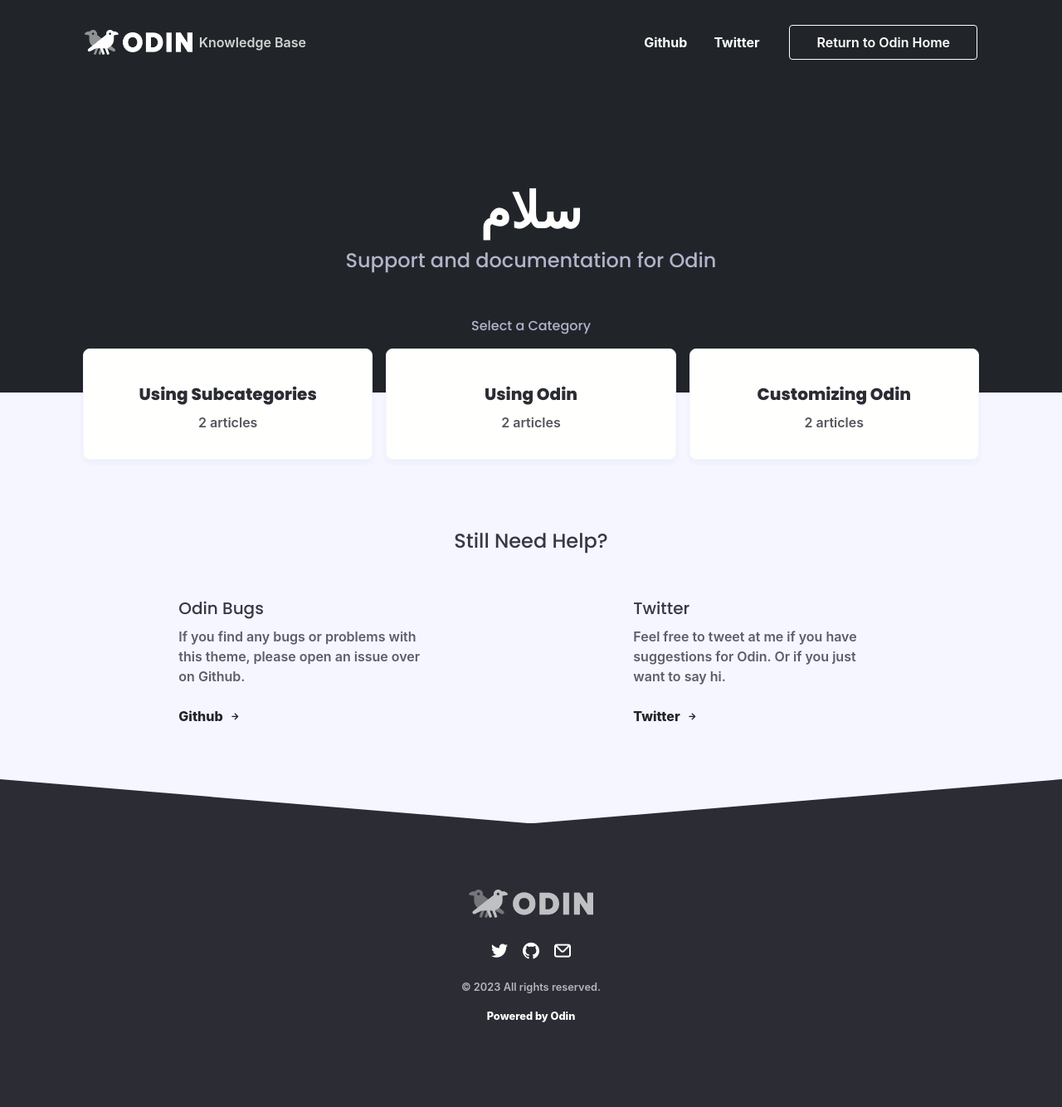
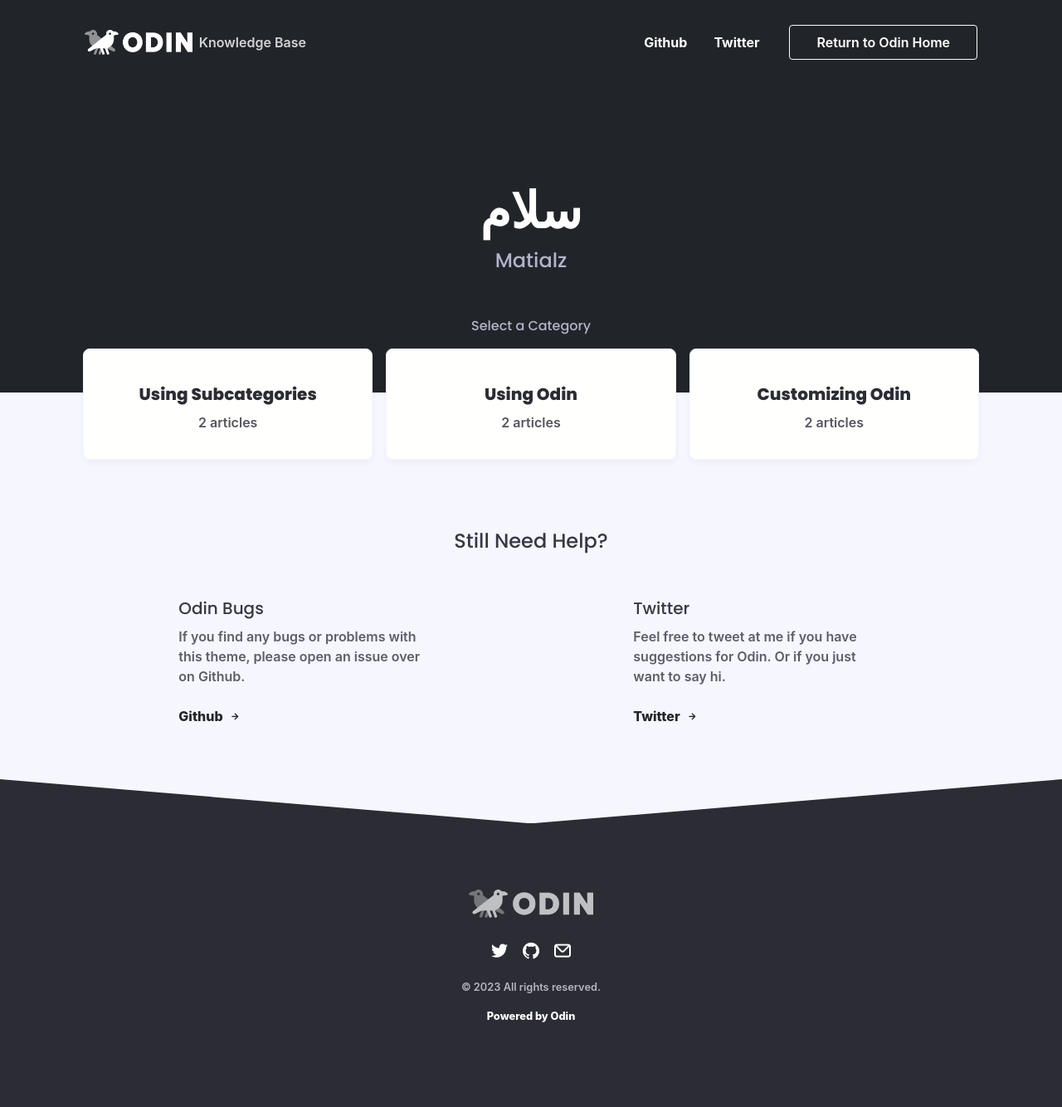
Before and after one commit to Matialz7/Test, a Jekyll site: the page built from index.html, in a window 1280 px wide. Shown: the whole page at 83% size. Built offline with Jekyll 4.4.1, drawn with Linux system fonts in a browser that asks for light colours; nearby versions of some CDN libraries; some web fonts are replaced; comment, search, counter and statistics services are not loaded.

Commit message:
Update _config.yml

```diff
--- a/_config.yml
+++ b/_config.yml
@@ -30,7 +30,7 @@ use_authors: true #Set this to false to disable showing post authors
 brand_logo: logo.png
 brand_name: Odin
 header: سلام
-subheader: Support and documentation for Odin
+subheader: Matialz
 
 meta_image: odin-meta.png
 
```
